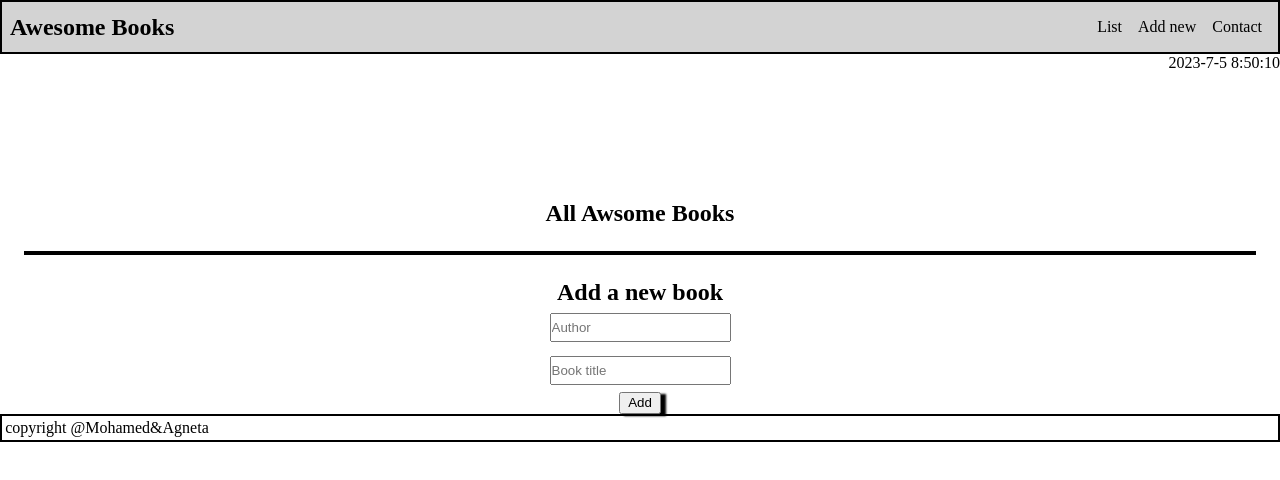
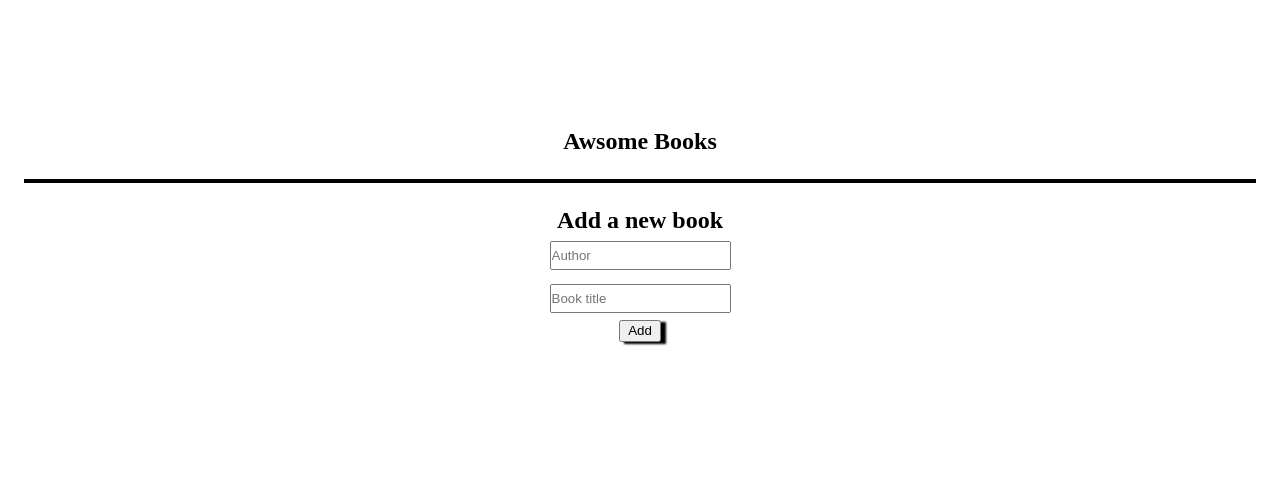
Before and after one commit to agneta1991/awsome-books, a website: page index.html in a window 1280 px wide. Drawn offline with Linux system fonts and the light colour scheme.

```diff
--- a/index.html
+++ b/index.html
@@ -8,18 +8,9 @@
   <title>Awsome Books</title>
 </head>
 <body>
-  <nav>
-    <h2>Awesome Books</h2>
-    <ul>
-      <li>List</li>
-      <li>Add new</li>
-      <li>Contact</li>
-    </ul>
-  </nav>
-  <p id="time"></p>
 <main id= "mainDiv">
   <section class="mainContent">
-    <h1>All Awsome Books</h1>
+    <h1>Awsome Books</h1>
     <div class="dynamicList">
     </div>
 
@@ -32,10 +23,7 @@
   </section>
 
 </main>
-<footer>
-  <p> copyright @Mohamed&Agneta
-  </p>
-</footer>
+
   <script src="javascript.js"></script>
 </body>
 </html>
--- a/javascript.js
+++ b/javascript.js
@@ -41,9 +41,9 @@
 
   updateButtonState() {
     if (!this.titleInput.value
-      || !this.authorInput.value
-      || this.titleInput.value.trim() === ''
-      || this.authorInput.value.trim() === '') {
+          || !this.authorInput.value
+          || this.titleInput.value.trim() === ''
+          || this.authorInput.value.trim() === '') {
       this.bookAddition.disabled = true;
     } else {
       this.bookAddition.disabled = false;
@@ -52,13 +52,6 @@
 
   renderBooks() {
     this.dynamicList.innerHTML = '';
-
-    const timeP = document.getElementById('time');
-    const today = new Date();
-    const date = today.getFullYear() + '-' + (today.getMonth() + 1) + '-' + today.getDate();
-    const time = today.getHours() + ":" + today.getMinutes() + ":" + today.getSeconds();
-    const dateTime = date + ' ' + time;
-    timeP.innerHTML = dateTime;
 
     const storedBooks = JSON.parse(window.localStorage.getItem('books'));
     if (storedBooks) {
@@ -107,9 +100,6 @@
     window.localStorage.setItem('books', JSON.stringify(this.books));
     this.renderBooks();
   }
-
-
 }
 
-
 BookManager.init();
--- a/styles.css
+++ b/styles.css
@@ -63,30 +63,3 @@
 #addBook {
   box-shadow: 5px 2px 2px black;
 }
-
-nav {
-    padding: 0.5em;
-    background-color: lightgray;
-    border: 2px solid black;
-    display: flex;
-    justify-content: space-between;
-    align-items: center;
-}
-
-ul {
-    display: flex;
-}
-
-li {
-    list-style: none;
-    padding: 0.5em;
-}
-
-#time {
-    text-align: right;
-}
-
-footer {
-    border: 2px solid black;
-    padding: 0.2em;
-}
```
